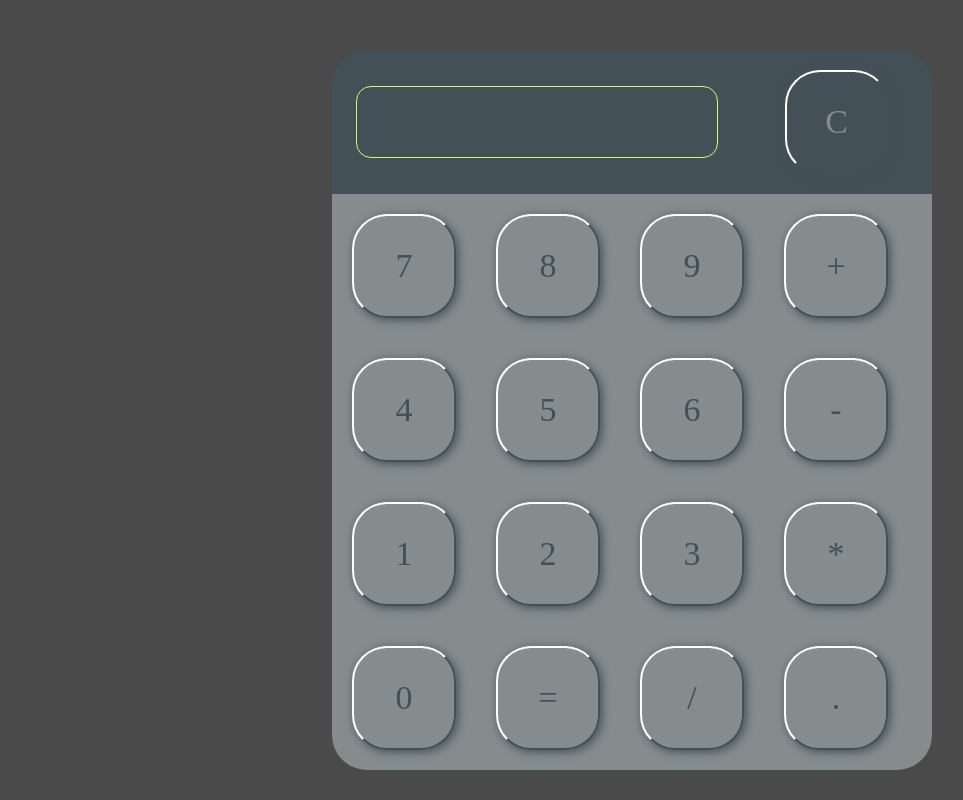
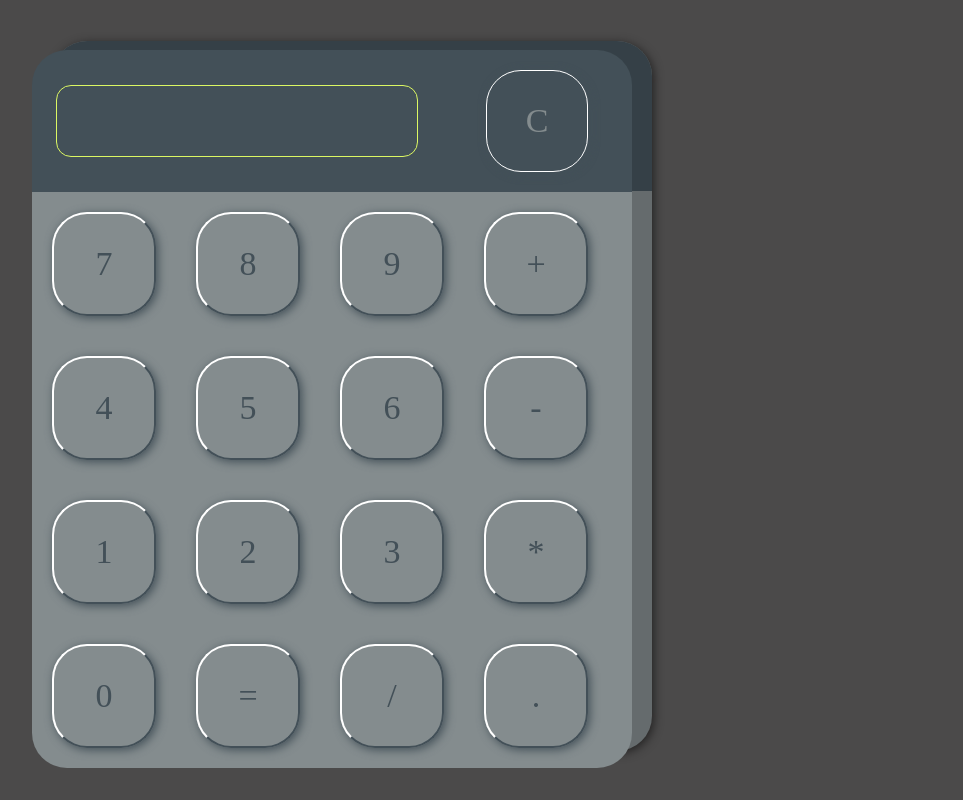
Before and after one commit to Chris5477/Calculator, a website with bundled scripts: page index.html in a window 1280 px wide. Shown: the whole page, without its empty margins (8-971 px from the left). Built offline with nearby package versions, Linux system fonts and the light colour scheme.

Commit message:
Ajout de style

```diff
--- a/index.html
+++ b/index.html
@@ -36,7 +36,9 @@
     </div>
 </div>
 
-
+    <div class="perspective">
+        <div class="false-header"></div>
+    </div>
 
 
     <script type="module" src="javascript/app.js"></script>
--- a/javascript/function.js
+++ b/javascript/function.js
@@ -15,13 +15,13 @@ export const equal = () => {
   HTML.resultat.innerHTML = p;
 };
 
-export const deleteScreen = () => HTML.resultat.innerHTML=""
+export const deleteScreen = () => (HTML.resultat.innerHTML = "");
 
 export const deleteLastValue = (val) => {
   const array = val.split("");
   array.pop();
   const currentValue = array.join("");
-  HTML.resultat.innerHTML=currentValue
+  HTML.resultat.innerHTML = currentValue;
 };
 
 window.addEventListener("keydown", (e) => {
--- a/style.css
+++ b/style.css
@@ -77,8 +77,8 @@ body {
 }
 
 .delete{
-  color: #848c8e;;
-  ;
+  color: #848c8e;
+  border: 1px solid #FFF;
 }
 
 .button:hover{
@@ -86,4 +86,26 @@ body {
   color: #848c8e;
   transition: 0.4s;
   border: 2px solid black;
+  box-shadow: 2px 2px 5px black;
 }
+
+.perspective{
+  width: 600px;
+  height: 710px;
+  position: relative;
+  z-index: -1;
+  background-color: #656b6d;;
+  border-radius: 35px;
+  right: 580px;
+  bottom: 4px;
+  box-shadow: 2px 2px 10px rgb(36, 35, 35);
+
+}
+
+.false-header{
+  width: 100%;
+  height: 150px;
+  background-color: #354047;
+  border-top-left-radius : 35px;
+  border-top-right-radius : 35px;
+}
```
